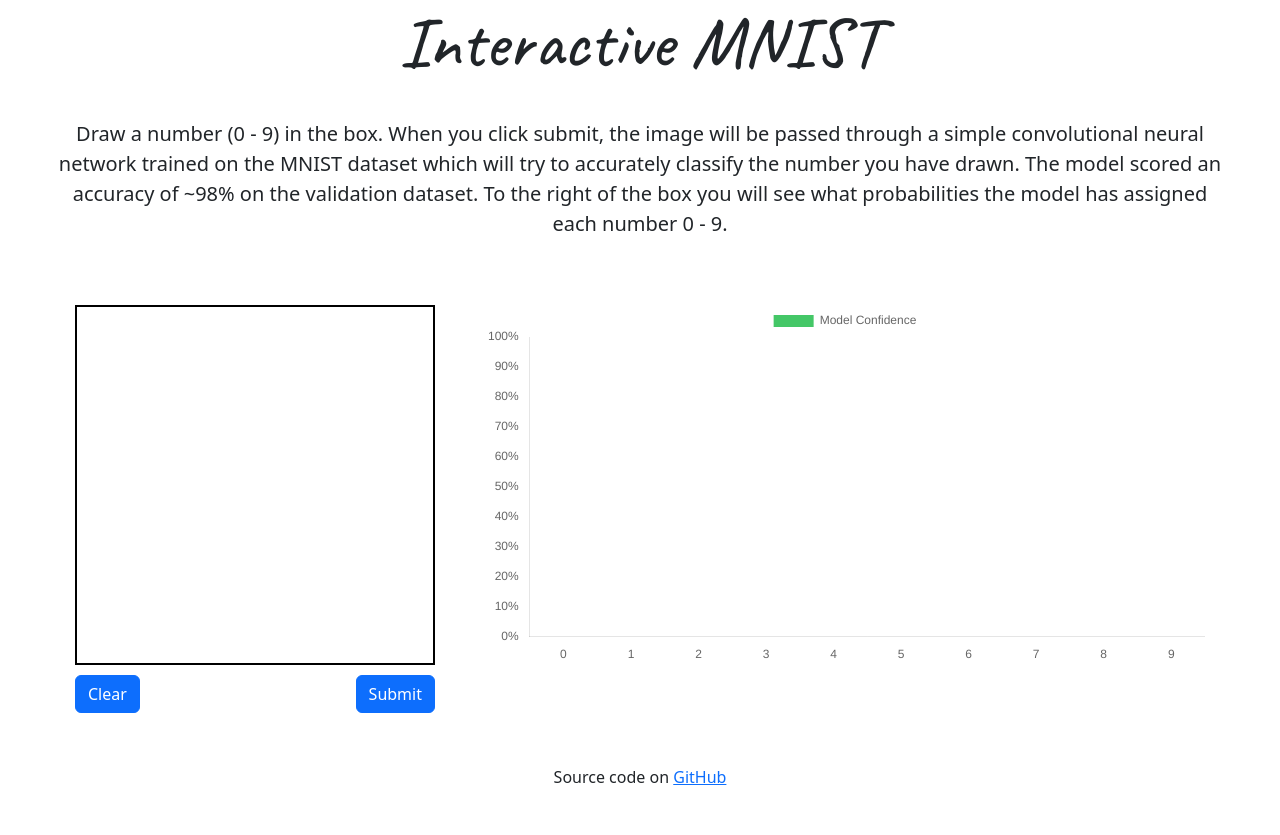
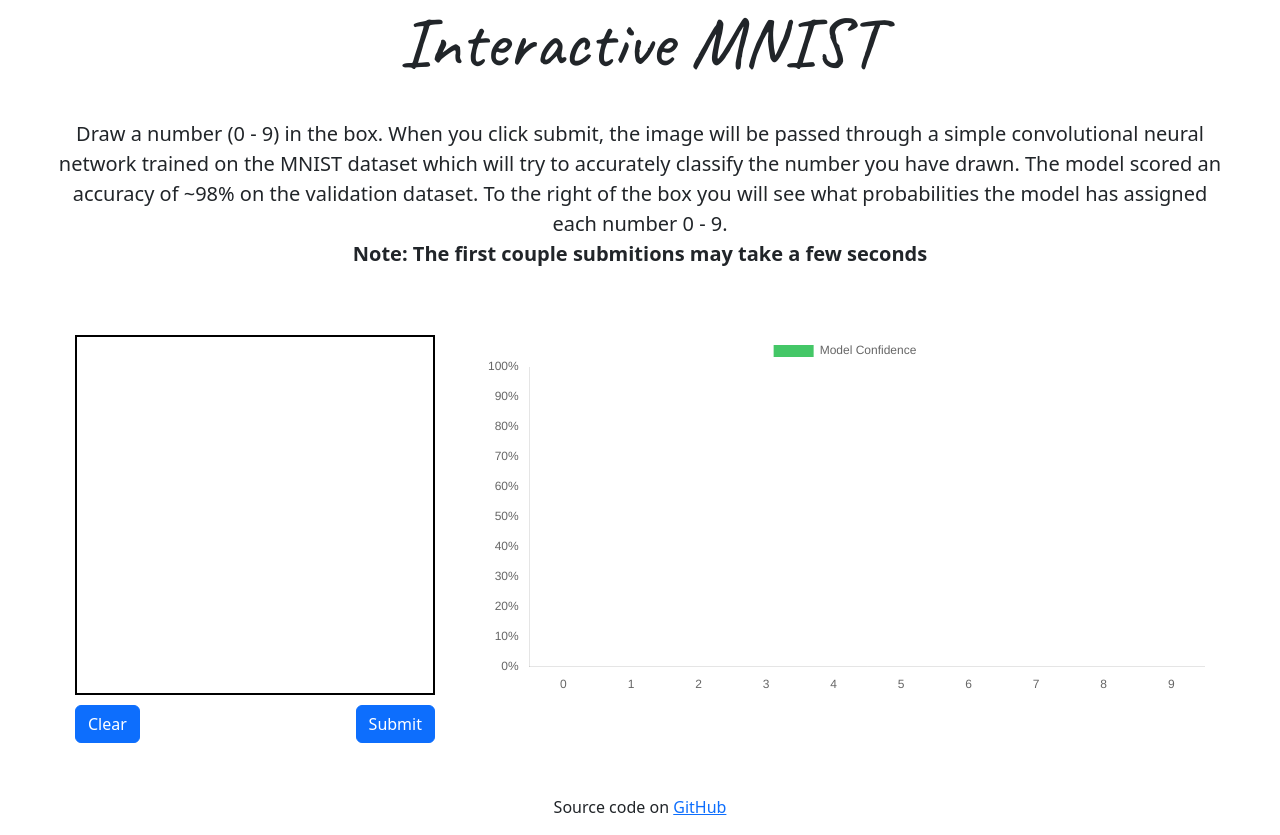
Before and after one commit to SamO135/interactive-mnist, a React (Vite) app in the folder web/: page / in a window 1280 px wide. Before the commit the page ends 805 px from the top, so only its background shows below. Built offline with nearby package versions, Linux system fonts and the light colour scheme.

Commit message:
modify header text

```diff
--- a/web/src/main.tsx
+++ b/web/src/main.tsx
@@ -18,6 +18,8 @@ createRoot(document.getElementById("root")!).render(
       The model scored an accuracy of ~98% on the validation dataset. To the
       right of the box you will see what probabilities the model has assigned
       each number 0 - 9.
+      <br></br>
+      <b>Note: The first couple submitions may take a few seconds</b>
     </p>
     <Canvas />
     <p id="footer-text">
```
